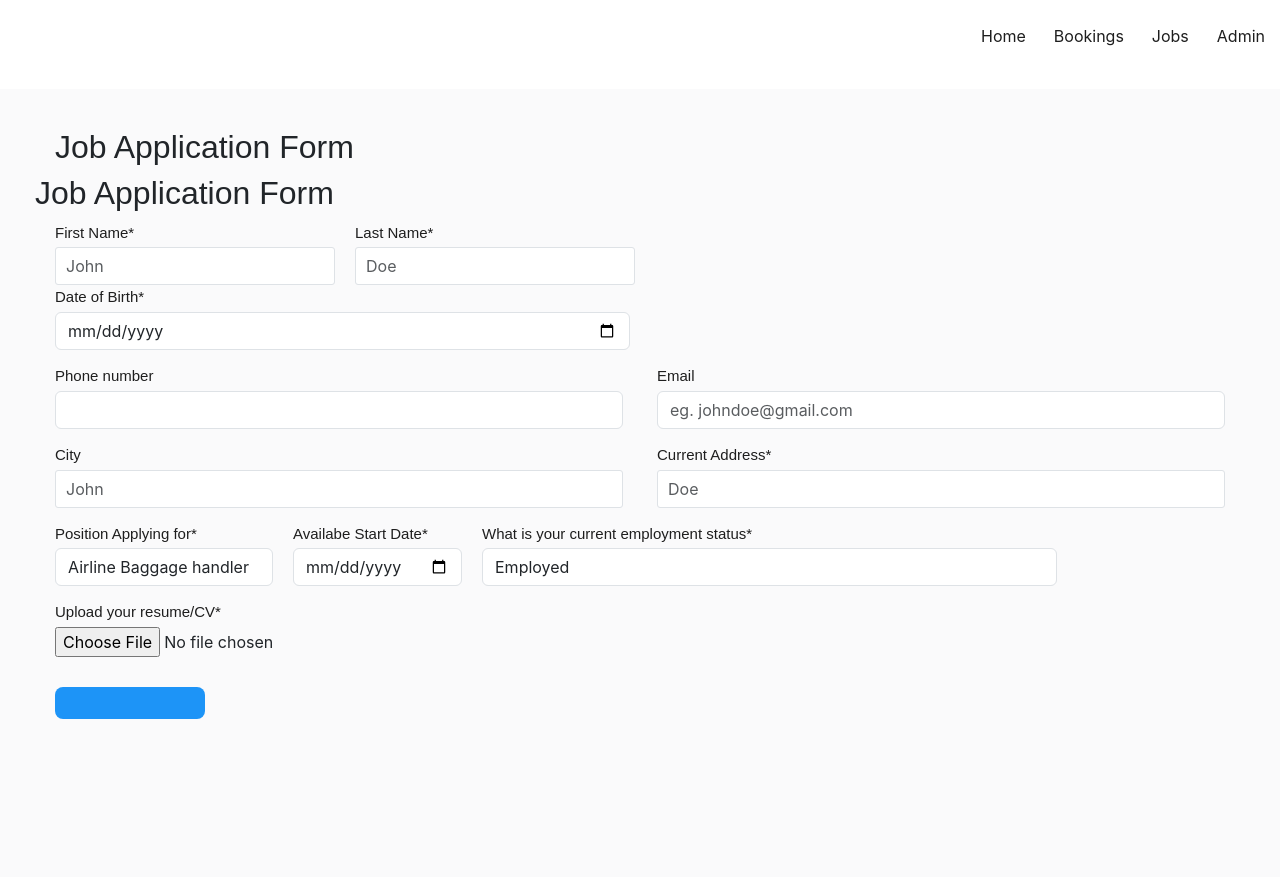
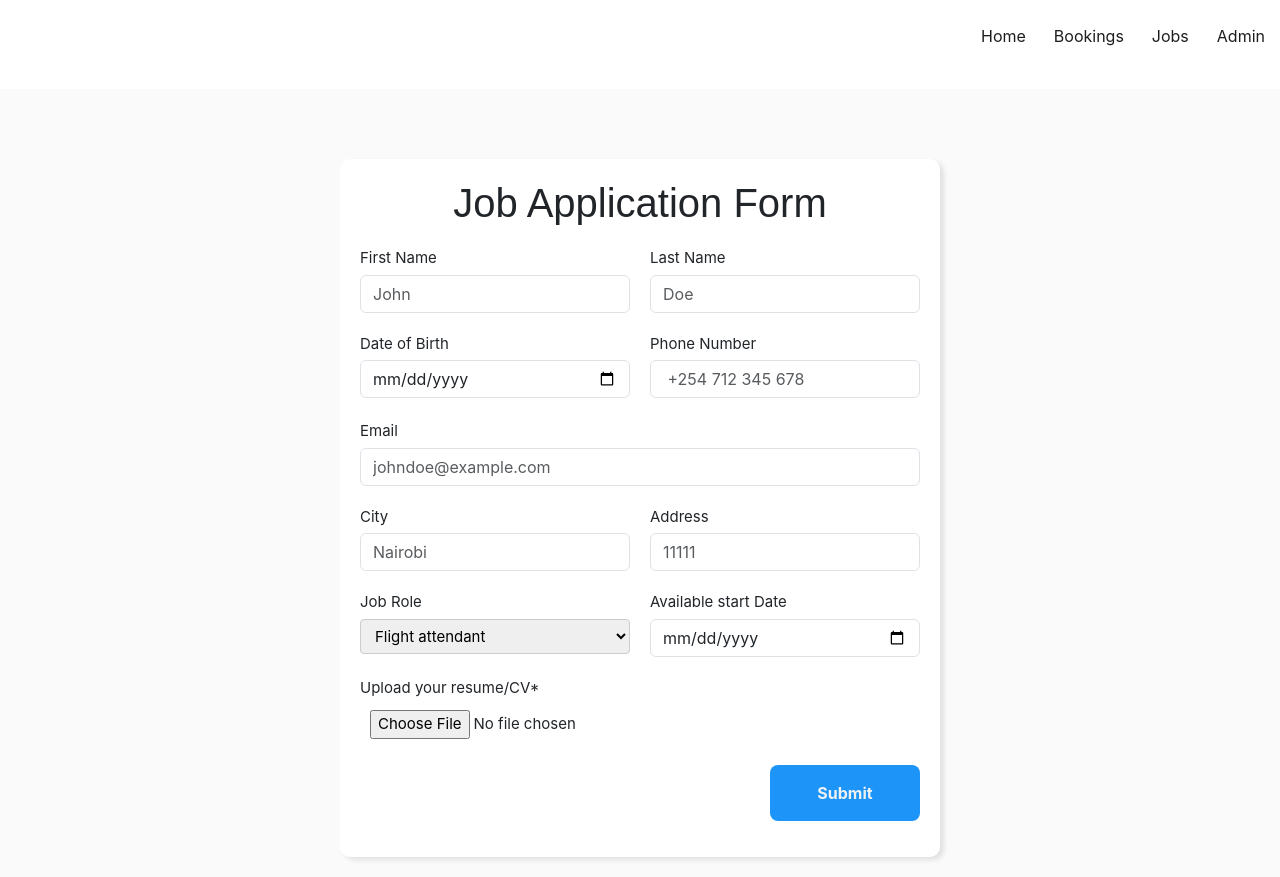
Before and after one commit to stephaniebeatrice/Flight-booking-system, a React (Create React App) app: page /Apply in a window 1280 px wide. Before the commit the page ends 800 px from the top, so only its background shows below. Built offline with nearby package versions, Linux system fonts and the light colour scheme.

Commit message:
style changes

```diff
--- a/src/pages/jobs/apply-page.js
+++ b/src/pages/jobs/apply-page.js
@@ -1,5 +1,6 @@
-import React, { useState } from "react";
+import React from "react";
 import { Header } from "../../components/header/header";
+import { useState } from "react";
 import "./style.css";
 
 export const Application = () => {
@@ -7,14 +8,14 @@ export const Application = () => {
   const [fileIsValid, setFileIsValid] = useState(true);
   const [submissionSuccess, setSubmissionSuccess] = useState(false);
 
-  const handleFileChange = event => {
+  const handleFileChange = (event) => {
     const file = event.target.files[0];
     setSelectedFile(file);
     setFileIsValid(validateFile(file));
   };
 
   // Validation function for allowed file extensions
-  const validateFile = file => {
+  const validateFile = (file) => {
     if (!file) {
       return true; // No file selected, consider as valid
     }
@@ -34,149 +35,116 @@ export const Application = () => {
   return (
     <div className="App">
       <Header />
-      {/* <div className="job">
-        <div className="job-wrapper">
-          <div className="main-container"> */}
-      {/* <div className="form-content"> */}
-      <div className="form-content">
-      <div id="psnlInfo" className="booking-tab-content active">
-        <div className="tab-wrapper">
-      <div class="payment-wrapper">
-        <div class="tab-wrapper">
-        <h2>Job Application Form</h2>
-            <div className="fieldset third">
-              <h2>Job Application Form</h2>
-              <div className="field">
-                <label id="lbl_rndTripTo" aria-label="To">
-                  First Name*
-                </label>
+
+      <div class="container">
+        <div class="apply_box">
+          <h1>Job Application Form</h1>
+          <form action="">
+            <div class="form_container">
+              <div class="form_field">
+                <label for="first_name"> First Name </label>
                 <input
-                  name="firstName"
-                  type="text"
-                  id="rndTripTo"
+                  id="first_name"
+                  name="first_name"
                   className="form-control"
                   placeholder="John"
-                  style={{ width: "100%" }}
-                  data-select2-id="rndTripTo"
+                />
+              </div>
+              <div class="form_field">
+                <label for="last_name"> Last Name </label>
+                <input
+                  id="last_name"
+                  name="last_name"
+                  className="form-control"
+                  placeholder="Doe"
                 />
               </div>
 
-              <div className="field">
-                <label id="lbl_rndTripTo" aria-label="To">
-                  Last Name*
-                </label>
+              <div className="form_field">
+                <label for="DateOfBirth"> Date of Birth</label>
                 <input
-                  name="lastName"
-                  type="text"
-                  id="rndTripTo"
+                  name="DateOfBirth"
+                  type="date"
                   className="form-control"
-                  placeholder="Doe"
-                  style={{ width: "100%" }}
-                  data-select2-id="rndTripTo"
-                />
-              </div>
-              <div className="field date-field">
-                <label id="lbl_rndTripDates" aria-label="Date">
-                  Date of Birth*
-                </label>
-                <input name="DateOfBirth" type="date" className="form-control" placeholder="mm-dd-yyyy" style={{ width: "100%" }} />
-              </div>
-            </div>
-            <div className="fieldset half">
-              <div className="field">
-                <label id="lbl_rndTripPromoCode" aria-label="Promo Code">
-                  Phone number
-                </label>
-                <input
-                  name="phoneNumber"
-                  type="tel"
-                  id="rndTripPromoCode"
-                  autoComplete="off"
-                  className="form-control"
-                  aria-labelledby="lbl_rndTripPromoCode"
-                />
-              </div>
-              <div className="field">
-                <label id="lbl_rndTripPromoCode" aria-label="Promo Code">
-                  Email
-                </label>
-                <input
-                  name="email"
-                  type="email"
-                  id="rndTripPromoCode"
-                  placeholder="eg. johndoe@gmail.com"
-                  autoComplete="off"
-                  className="form-control"
-                  aria-labelledby="lbl_rndTripPromoCode"
-                />
-              </div>
-            </div>
-            <div className="fieldset half">
-              <div className="field">
-                <label id="lbl_rndTripTo" aria-label="To">
-                  City
-                </label>
-                <input
-                  name="firstName"
-                  type="text"
-                  id="rndTripTo"
-                  className="form-control"
-                  placeholder="John"
-                  style={{ width: "100%" }}
-                  data-select2-id="rndTripTo"
+                  placeholder="mm-dd-yyyy"
                 />
               </div>
 
-              <div className="field">
-                <label id="lbl_rndTripTo" aria-label="To">
-                  Current Address*
-                </label>
+              <div class="form_field">
+                <label for="phoneNumber"> Phone Number </label>
                 <input
-                  name="lastName"
-                  type="text"
-                  id="rndTripTo"
+                  type="tel"
+                  id="phoneNumber"
+                  name="phoneNumber"
                   className="form-control"
-                  placeholder="Doe"
-                  style={{ width: "100%" }}
-                  data-select2-id="rndTripTo"
+                  placeholder=" +254 712 345 678"
                 />
               </div>
-            </div>
-            <div className="fieldset third">
-              <div className="field">
-                <label class="expiration-year">Position Applying for*</label>
-                <select id="experation-year" style={{ width: "100%" }} className="form-control" required>
-                  <option value="">Airline Baggage handler</option>
+
+              <div class="textarea_control">
+                <label for="email"> Email </label>
+                <input
+                  type="email"
+                  id="email"
+                  name="email"
+                  className="form-control"
+                  placeholder="johndoe@example.com"
+                />
+              </div>
+
+              <div class="form_field">
+                <label for="city"> City </label>
+                <input
+                  id="city"
+                  className="form-control"
+                  name="city"
+                  placeholder="Nairobi"
+                />
+              </div>
+
+              <div class="form_field">
+                <label for="address"> Address </label>
+                <input
+                  id="address"
+                  name="address"
+                  className="form-control"
+                  placeholder="11111"
+                />
+              </div>
+
+              <div class="form_field">
+                <label for="job_role"> Job Role </label>
+                <select id="job_role" name="job_role">
+                <option value="">Flight attendant</option>
+                  <option value="">Baggage handler</option>
                   <option value="">Passenger assistant</option>
-                  <option value="">Airline Clearance agents</option>
-                  <option value="">Pilots</option>
-                  <option value="">Flight attendant</option>
+                  <option value="">Airline Clearance agent</option>
+                  <option value="">Pilot</option>
                   <option value="">Airline Caterers</option>
                   <option value="">Avionics technician</option>
                   <option value="">Air traffic controller</option>
-                  <option value="">Customer service agents</option>
+                  <option value="">Customer service agent</option>
                 </select>
               </div>
-              <div className="field date-field">
-                <label id="lbl_rndTripDates" aria-label="Date">
-                  Availabe Start Date*
-                </label>
-                <input name="DateOfBirth" type="date" className="form-control" placeholder="mm-dd-yyyy" style={{ width: "100%" }} />
+
+              <div class="form_field">
+                <label for="date"> Available start Date </label>
+                <input
+                  name="DateOfBirth"
+                  type="date"
+                  className="form-control"
+                  placeholder="mm-dd-yyyy"
+                />
               </div>
-              <div className="field">
-                <label class="expiration-year">What is your current employment status*</label>
-                <select id="experation-year" style={{ width: "100%" }} className="form-control" required>
-                  <option value="">Employed</option>
-                  <option value="">Self-Employed</option>
-                  <option value="">Unemployed</option>
-                  <option value="">Student</option>
-                </select>
-              </div>
-            </div>
-            <div className="field">
-              <label class="expiration-year">Upload your resume/CV*</label>
-              <div className="resume">
-                <input type="file" onChange={handleFileChange} />
+              <div class="form_field">
+                <label for="upload"> Upload your resume/CV* </label>
+                {/* <div className="resume"> */}
+                <input
+                  type="file"
+                  id="upload"
+                  name="upload"
+                  onChange={handleFileChange}
+                />
 
                 {!fileIsValid && (
                   <div>
@@ -184,24 +152,17 @@ export const Application = () => {
                     <p>Please upload a valid PDF or DOCX file.</p>
                   </div>
                 )}
-                {/* {selectedFile && fileIsValid && submissionSuccess && (
-                  <div>
-                    Submission success message
-                    <p>Submission successful!</p>
-                  </div>
-                )} */}
-              </div>
-              <div className="fieldset">
-                <button className="btn-submit" onClick={handleSubmit}>
-                  Submit
-                </button>
+                {/* </div> */}
               </div>
             </div>
-          </div>
+            <div class="button_container">
+              <button className="btn-submit" onClick={handleSubmit}>
+                Submit
+              </button>
+            </div>
+          </form>
         </div>
       </div>
     </div>
-     </div>
-    </div>
   );
 };
--- a/src/pages/jobs/style.css
+++ b/src/pages/jobs/style.css
@@ -533,6 +533,89 @@ img {
   margin-bottom: 1rem;
   padding: 1rem;
   cursor: pointer;
-  margin-top: 30px;
 
 }
+
+/* apply page  */
+
+.container {
+  max-width: 900px;
+  margin: 0 auto;
+}
+
+.apply_box {
+  max-width: 600px;
+  padding: 20px;
+  background-color: white;
+  margin: 0 auto;
+  margin-top: 50px;
+  box-shadow: 4px 3px 5px rgba(1, 1, 1, 0.1);
+  border-radius: 10px;
+}
+
+
+.title_small {
+  font-size: 20px;
+}
+
+.form_container {
+  margin-top: 20px;
+  display: grid;
+  grid-template-columns: repeat(auto-fit, minmax(200px, 1fr));
+  gap: 20px;
+}
+.form_field {
+  display: flex;
+  flex-direction: column;
+}
+
+label {
+  font-size: 15px;
+  margin-bottom: 5px;
+}
+
+input,
+textarea {
+  padding: 6px 10px;
+  border-radius: 4px;
+  font-size: 15px;
+}
+
+select{
+  border: 1px solid #ccc;
+  padding: 6px 10px;
+  border-radius: 4px;
+  font-size: 15px;
+  transition: .15s ease-in-out;
+
+}
+
+select:focus{
+  outline: 5px solid rgb(184, 219, 252);
+  border: 1px solid rgb(134, 172, 255);
+
+}
+
+.button_container {
+  display: flex;
+
+  justify-content: flex-end;
+  margin-top: 20px;
+}
+button {
+  transition: 0.3s ease-in;
+}
+
+
+.textarea_control {
+  grid-column: 1 / span 2;
+}
+.textarea_control textarea {
+  width: 100%;
+}
+
+@media (max-width: 460px) {
+  .textarea_control {
+    grid-column: 1 / span 1;
+  }
+} ;
```
